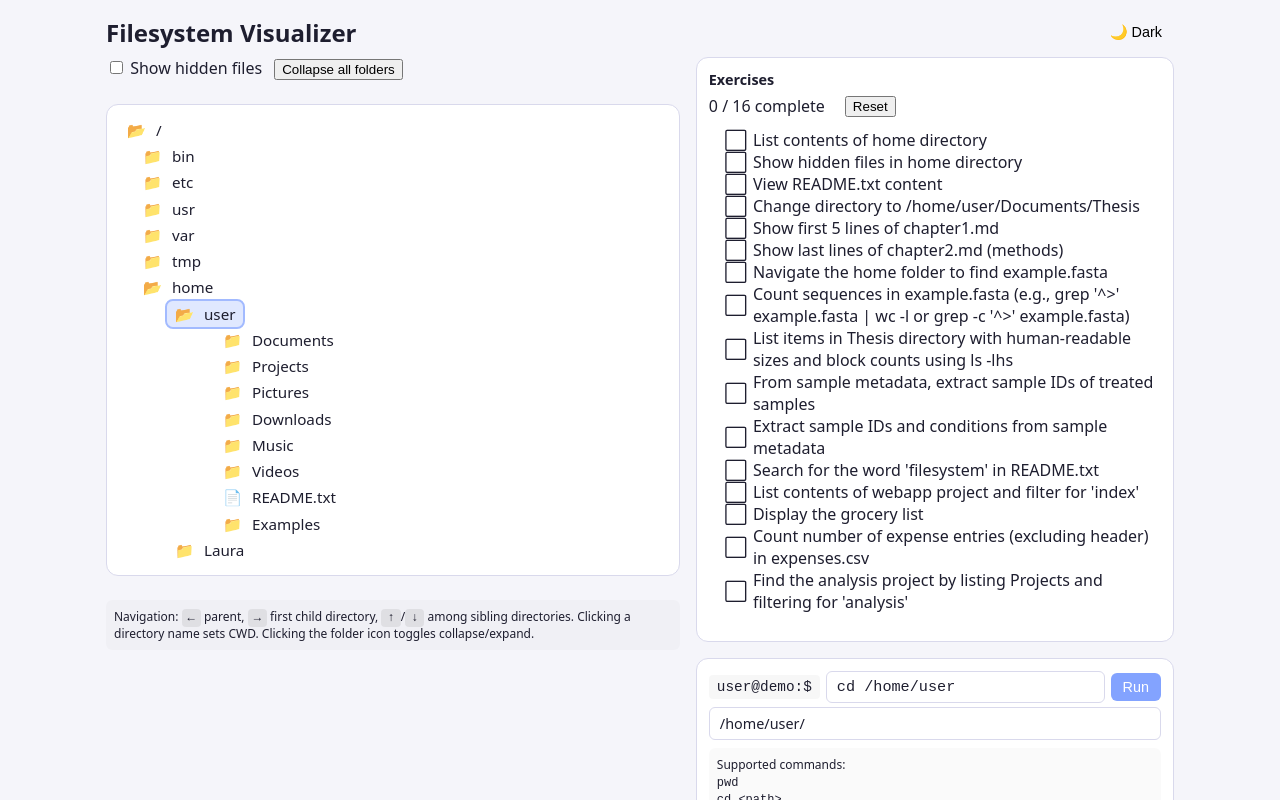
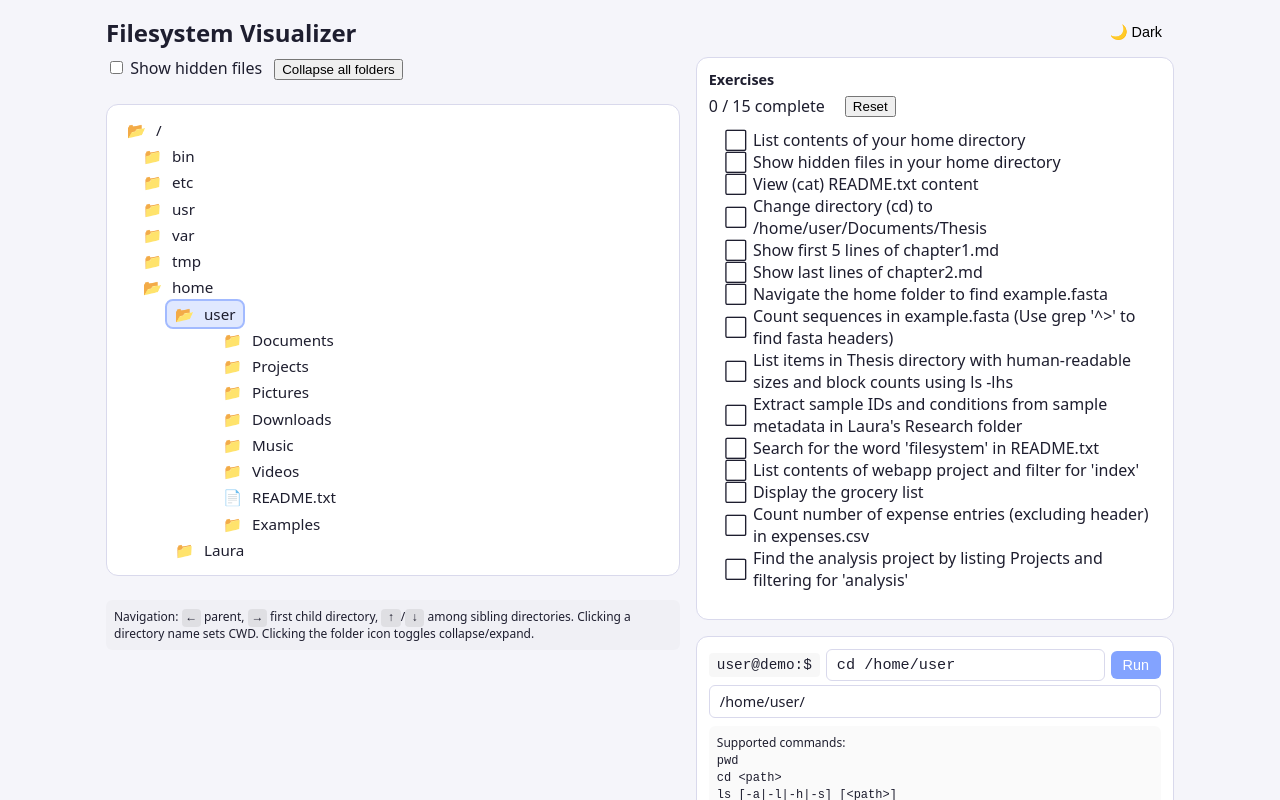
Before and after one commit to lauralwd/linux_simulator, a React (Vite) app: page / in a window 1280 px wide. Shown: the top 800 px of the page. Built offline with nearby package versions, Linux system fonts and the light colour scheme.

Commit message:
modify questions

```diff
--- a/src/App.tsx
+++ b/src/App.tsx
@@ -918,17 +918,16 @@ const App: React.FC = () => {
   }, [input, cwd]);
 
   const missions = [
-    { id: "list-home", description: "List contents of home directory", isComplete: () => lsOutput?.path === "/home/user" && !lsOutput?.showAll },
-    { id: "show-hidden-home", description: "Show hidden files in home directory", isComplete: () => lsOutput?.path === "/home/user" && lsOutput?.showAll },
-    { id: "view-readme", description: "View README.txt content", isComplete: () => (textOutput?.toLowerCase().includes("filesystem visualizer") ?? false) },
-    { id: "cd-thesis", description: "Change directory to /home/user/Documents/Thesis", isComplete: () => normalizePath(cwd) === "/home/user/Documents/Thesis" },
+    { id: "list-home", description: "List contents of your home directory", isComplete: () => lsOutput?.path === "/home/user" && !lsOutput?.showAll },
+    { id: "show-hidden-home", description: "Show hidden files in your home directory", isComplete: () => lsOutput?.path === "/home/user" && lsOutput?.showAll },
+    { id: "view-readme", description: "View (cat) README.txt content", isComplete: () => (textOutput?.toLowerCase().includes("filesystem visualizer") ?? false) },
+    { id: "cd-thesis", description: "Change directory (cd) to /home/user/Documents/Thesis", isComplete: () => normalizePath(cwd) === "/home/user/Documents/Thesis" },
     { id: "head-chapter1", description: "Show first 5 lines of chapter1.md", isComplete: () => textOutput?.includes("# Chapter 1: Introduction") ?? false },
-    { id: "tail-chapter2", description: "Show last lines of chapter2.md (methods)", isComplete: () => (textOutput?.includes("1. Data collection") && textOutput?.includes("2. Analysis")) ?? false },
+    { id: "tail-chapter2", description: "Show last lines of chapter2.md", isComplete: () => (textOutput?.includes("1. Data collection") && textOutput?.includes("2. Analysis")) ?? false },
     { id: "find-example-fasta", description: "Navigate the home folder to find example.fasta", isComplete: () => normalizePath(cwd) === "/home/user/Documents/Research" },
-    { id: "count-fasta-seqs", description: "Count sequences in example.fasta (e.g., grep '^>' example.fasta | wc -l or grep -c '^>' example.fasta)", isComplete: () => textOutput?.trim().startsWith("3") ?? false },
+    { id: "count-fasta-seqs", description: "Count sequences in example.fasta (Use grep '^>' to find fasta headers)", isComplete: () => textOutput?.trim().startsWith("3") ?? false },
     { id: "thesis-sizes", description: "List items in Thesis directory with human-readable sizes and block counts using ls -lhs", isComplete: () => lsOutput?.path === "/home/user/Documents/Thesis" && lsOutput?.long && lsOutput?.human && lsOutput?.blocks },
-    { id: "extract-treated-sample-ids", description: "From sample metadata, extract sample IDs of treated samples", isComplete: () => textOutput?.includes("s2") && textOutput?.includes("s4") },
-    { id: "sample-id-condition", description: "Extract sample IDs and conditions from sample metadata", isComplete: () => (textOutput?.includes("sample_id") && textOutput?.includes("control")) ?? false },
+    { id: "sample-id-condition", description: "Extract sample IDs and conditions from sample metadata in Laura's Research folder", isComplete: () => (textOutput?.includes("sample_id") && textOutput?.includes("control")) ?? false },
     { id: "search-filesystem", description: "Search for the word 'filesystem' in README.txt", isComplete: () => {
         if (!textOutput) return false;
         if (!lastCommand) return false;
```
